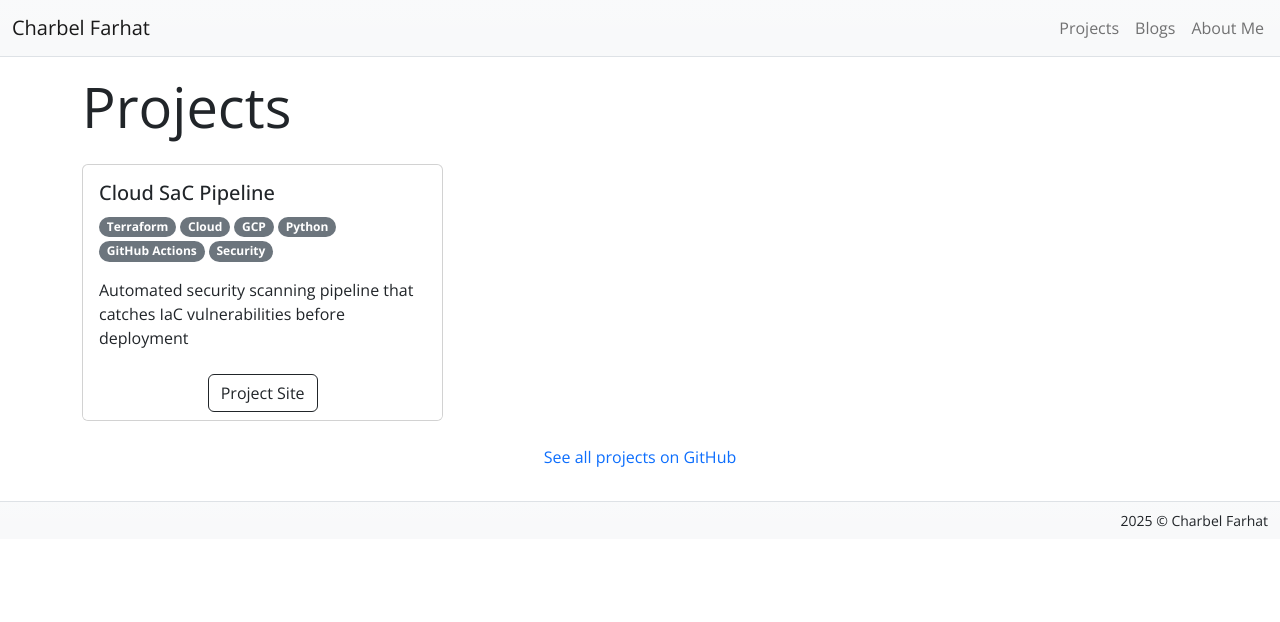
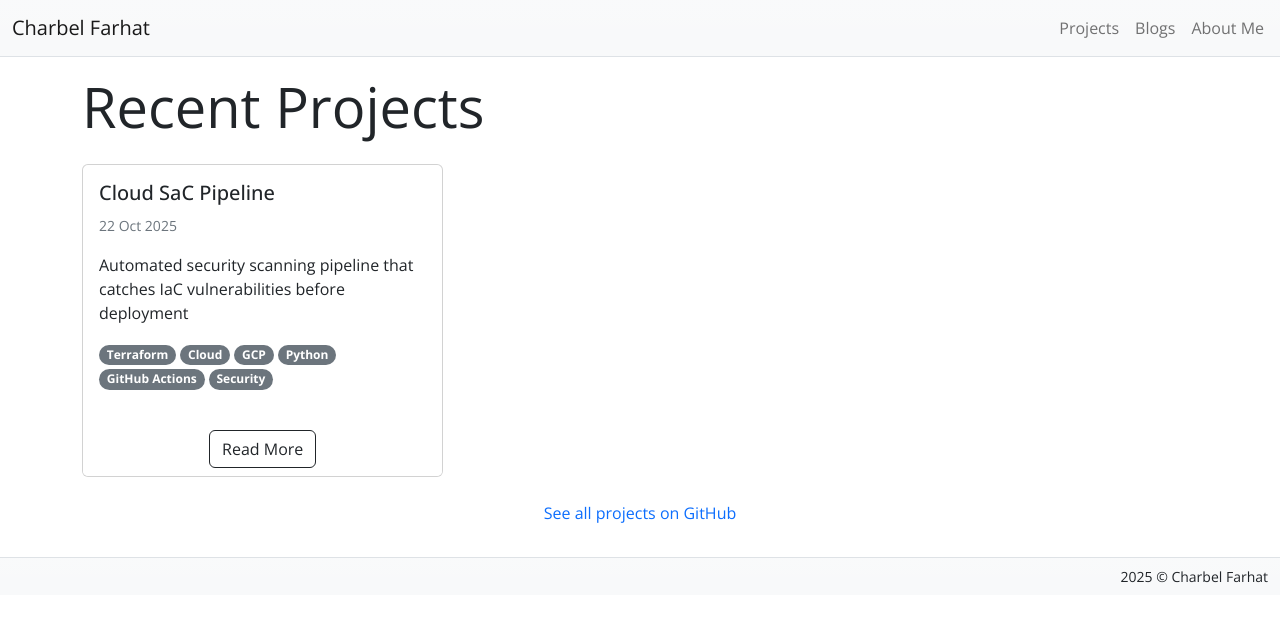
Before and after one commit to dwBruijn/dwBruijn.github.io, a Jekyll site: the page built from projects/index.html, in a window 1280 px wide. Shown: the top 622 px of the page. Built offline with Jekyll 4.4.1, drawn with Linux system fonts in a browser that asks for light colours.

Commit message:
Project card fixes

```diff
--- a/_includes/projects/project-card.html
+++ b/_includes/projects/project-card.html
@@ -1,24 +1,17 @@
-<div class="col-md-6 col-lg-4">
+<div class="col-md-6 col-lg-4" xmlns="http://www.w3.org/1999/html">
   <div class="card h-100">
     <div class="card-body">
-      <h5 class="card-title"><a class="nav-link" href="{{ site.baseurl}}{{ include.page.url }}">{{ include.page.title }}</a></h5>
+      <h5 class="card-title">{{ include.page.title }}</h5>
+      <p class="card-text"><small class="text-muted">{{ include.page.date | date_to_string }}</small></p>
+      <p class="card-text">{{ include.page.summary }}</p>
       <p>
         {% for label in include.page.labels %}
         <span style="background-color: var(--tf-pill-bg)" class="badge rounded-pill">{{ label }}</span>
         {% endfor %}
       </p>
-
-      <p class="card-text">{{ include.page.summary }}</p>
     </div>
-
     <div class="card-footer">
-      <div class="text-center">
-        {% if page.projecturl %}
-        <a href="{{ page.projecturl }}" class="btn btn-outline-dark">Project Site</a>
-        {% else %}
-        <a href="{{ site.baseurl}}{{ include.page.url }}" class="btn btn-outline-dark">Read More</a>
-        {% endif %}
-      </div>
+      <div class="text-center"><a href="{% if page.projecturl %}{{ page.projecturl }}{% else %}{{ site.baseurl}}{{ include.page.url }}{% endif %}" class="btn btn-outline-dark">Read More</a></div>
     </div>
   </div>
 </div>
--- a/_includes/projects/projects.html
+++ b/_includes/projects/projects.html
@@ -2,7 +2,7 @@
   <div class="container">
     <div class="row mb-3">
       <div class="col-md-6">
-        <h1 class="display-4 text-start">Projects</h1>
+        <h1 class="display-4 text-start">Recent Projects</h1>
       </div>
     </div>
 
--- a/_layouts/project.html
+++ b/_layouts/project.html
@@ -10,8 +10,6 @@ layout: home
   {% endfor %}
   </p>
 
-  <p><a href="{{ page.repourl }}" target="_blank">Visit my repo</a></p>
-
   {{ content }}
 </div>
 
```
